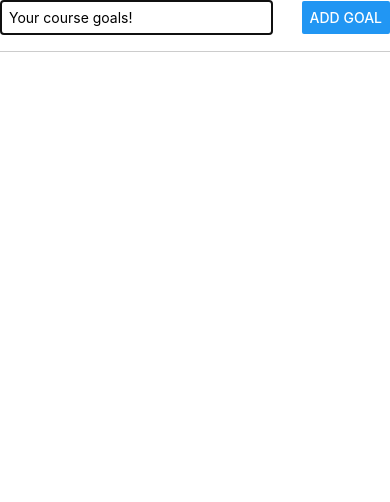
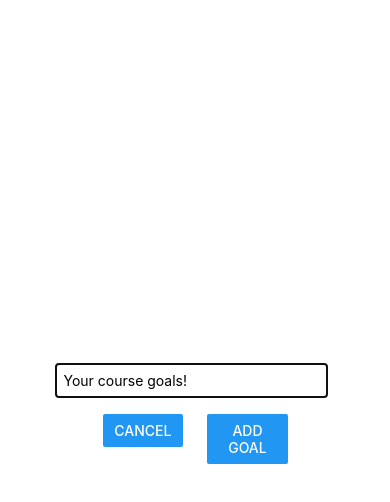
Before and after one commit to Nematov-Muhammadqodir/RNCourse, a React Native app: screen / in a window 390 px wide. Both pictures are taken after a click on the button "ADD NEW GOAL!". Shown: the top 502 px of the page. Built offline with nearby package versions, Linux system fonts and the light colour scheme.

Commit message:
feat: create cancel button to close the model

```diff
--- a/App.js
+++ b/App.js
@@ -13,7 +13,6 @@ import GoalInput from "./components/GoalInput";
 
 export default function App() {
   const [isModalVisible, setIsModelVisible] = useState(false);
-  const [goal, setGoal] = useState("");
   const [goals, setGoals] = useState([]);
 
   const modalVisibleHandler = () => {
@@ -33,6 +32,7 @@ export default function App() {
         setGoals={setGoals}
         goals={goals}
         isModalVisible={isModalVisible}
+        setIsModelVisible={setIsModelVisible}
       />
       <View style={styles.goalsContainer}>
         <FlatList
--- a/components/GoalInput.js
+++ b/components/GoalInput.js
@@ -2,13 +2,14 @@ import { StyleSheet, View, TextInput, Button, Modal } from "react-native";
 import { useState } from "react";
 
 const GoalInput = (props) => {
-  const { setGoals, goals, isModalVisible } = props;
+  const { setGoals, goals, isModalVisible, setIsModelVisible } = props;
   const [goal, setGoal] = useState("");
   const handleListOfGoals = () => {
     setGoals((goals) => [
       ...goals,
       { text: goal, id: Math.random().toString() },
     ]);
+    setIsModelVisible(false);
   };
   return (
     <Modal visible={isModalVisible} animationType="slide">
@@ -19,7 +20,14 @@ const GoalInput = (props) => {
           value={goal}
           onChangeText={(text) => setGoal(text)}
         />
-        <Button title="Add Goal" onPress={handleListOfGoals} />
+        <View style={styles.buttonsContainer}>
+          <View style={styles.button}>
+            <Button title="Add Goal" onPress={handleListOfGoals} />
+          </View>
+          <View style={styles.button}>
+            <Button title="Cancel" onPress={() => setIsModelVisible(false)} />
+          </View>
+        </View>
       </View>
     </Modal>
   );
@@ -29,10 +37,11 @@ export default GoalInput;
 
 const styles = StyleSheet.create({
   inputContainer: {
-    flexDirection: "row",
-    justifyContent: "space-between",
+    flex: 1,
+    justifyContent: "center",
     alignItems: "center",
     marginBottom: 24,
+    marginTop: 24,
     borderBottomWidth: 1,
     borderBottomColor: "#ccc",
     paddingBottom: 16,
@@ -44,4 +53,13 @@ const styles = StyleSheet.create({
     marginRight: 8,
     padding: 8,
   },
+  buttonsContainer: {
+    marginTop: 16,
+    flexDirection: "row-reverse",
+    gap: 8,
+  },
+  button: {
+    marginHorizontal: 8,
+    width: "40%",
+  },
 });
```
